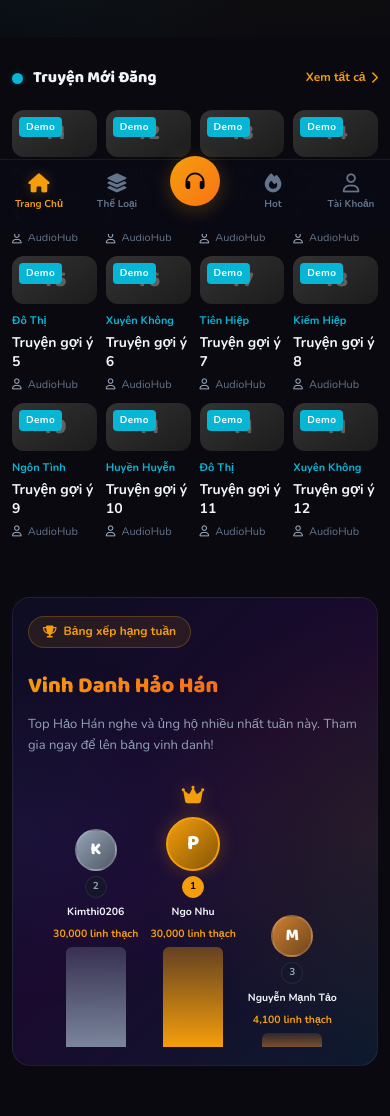
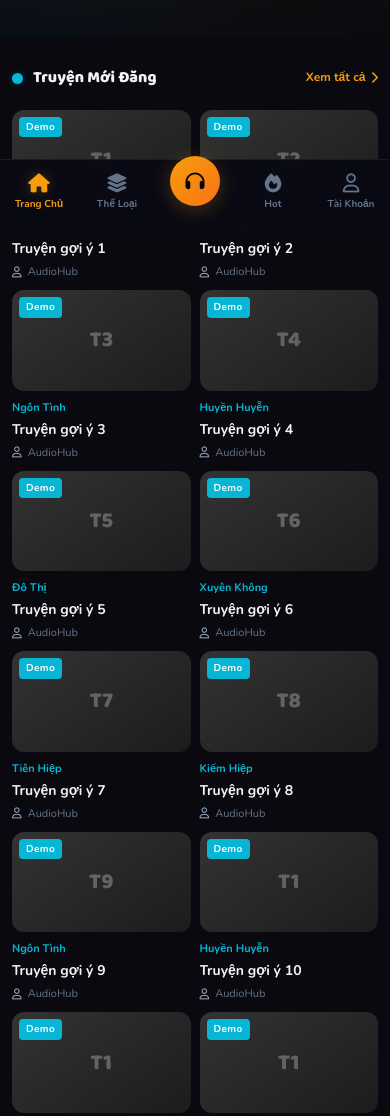
Before and after one commit to nguyennhuvinh664-cmyk/audiohub, a website: page html/index.html in a window 390 px wide. Shown: the part 610-1726 px from the top of the page. Drawn offline with nearby package versions, Linux system fonts and the light colour scheme.

Commit message:
force home grid columns via inline style in index

```diff
--- a/html/index.html
+++ b/html/index.html
@@ -11,6 +11,12 @@
   <link rel="stylesheet" href="../css/style-index.css" />
   <link rel="stylesheet" href="../css/header-enhancements.css" />
   <link rel="stylesheet" href="../css/auth-state.css" />
+  <style>
+    .cgrid { grid-template-columns: repeat(4, minmax(0, 1fr)) !important; }
+    @media (max-width: 480px) {
+      .cgrid { grid-template-columns: repeat(2, minmax(0, 1fr)) !important; }
+    }
+  </style>
   <link rel="preconnect" href="https://fonts.googleapis.com" />
   <link rel="preconnect" href="https://fonts.gstatic.com" crossorigin />
   <link href="https://fonts.googleapis.com/css2?family=Baloo+2:wght@600;700;800&family=Nunito:wght@400;600;700&display=swap" rel="stylesheet" />
```
